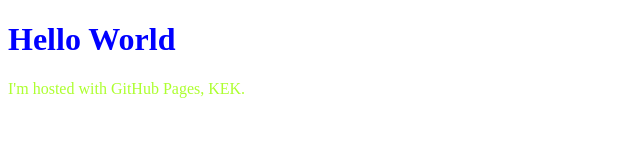
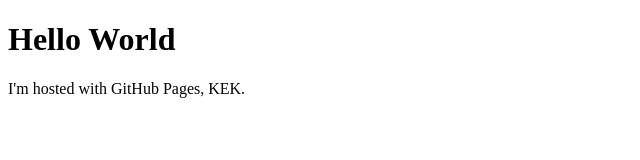
Before and after one commit to Dec3ptor/Dec3ptor.github.io, a plain HTML site: page index.html in a window 1280 px wide. Shown: the whole page, without its empty margins (0-640 px from the left). Drawn offline with Linux system fonts and the light colour scheme.

Commit message:
Update index.html

```diff
--- a/index.html
+++ b/index.html
@@ -1,11 +1,7 @@
 <!DOCTYPE html>
 <html>
-<head>
-    <title>Hello World</title>
-    <link rel="stylesheet" type="text/css" href="style.css">
-</head>
 <body>
-    <h1>Hello World</h1>
-    <p>I'm hosted with GitHub Pages, KEK.</p>
+<h1>Hello World</h1>
+<p>I'm hosted with GitHub Pages, KEK.</p>
 </body>
 </html>
```
